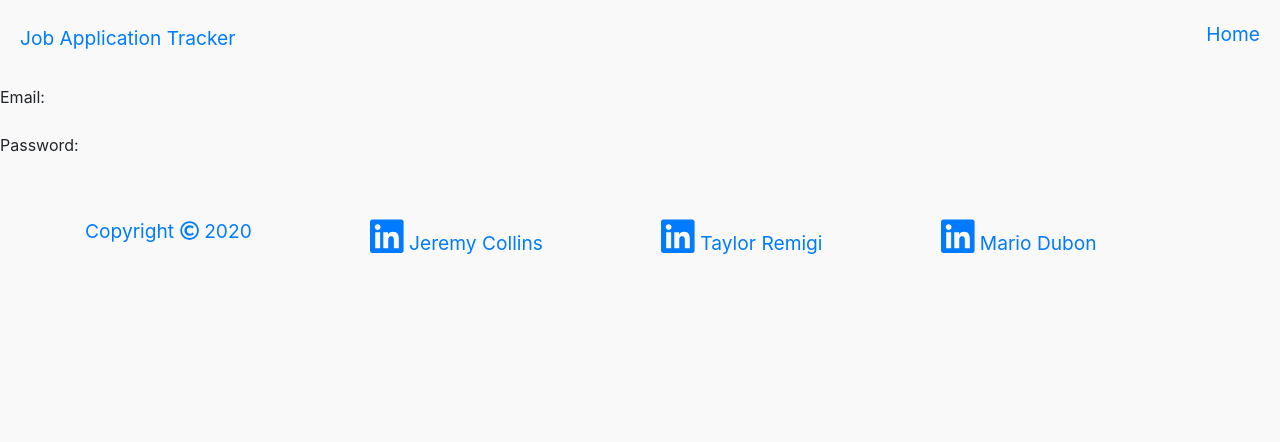
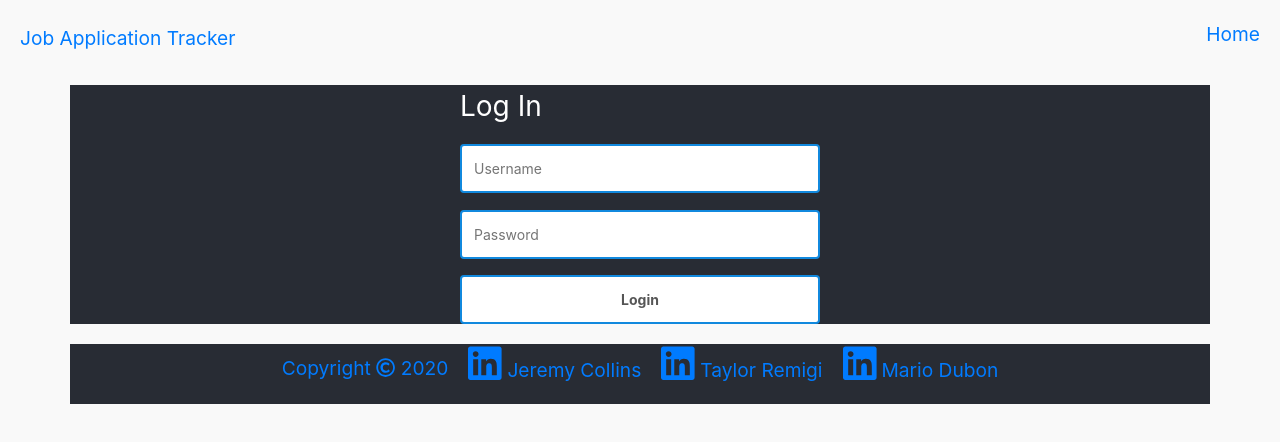
Before and after one commit to garves44/p2-application-tracker, a React (Create React App) app in the folder views/: page /login in a window 1280 px wide. Shown: the top 442 px of the page. Built offline with nearby package versions, Linux system fonts and the light colour scheme; no server answers.

Commit message:
created login page made inputfield component, loginform component, and submitbutton component

```diff
--- a/views/package.json
+++ b/views/package.json
@@ -15,6 +15,7 @@
     "bootstrap": "^4.5.2",
     "jquery": "^3.5.1",
     "mobx": "^5.15.5",
+    "mobx-react": "^6.2.5",
     "react": "^16.13.1",
     "react-bootstrap": "^1.3.0",
     "react-dom": "^16.13.1",
--- a/views/src/App.css
+++ /dev/null
@@ -1,38 +0,0 @@
-.App {
-  text-align: center;
-}
-
-.App-logo {
-  height: 40vmin;
-  pointer-events: none;
-}
-
-@media (prefers-reduced-motion: no-preference) {
-  .App-logo {
-    animation: App-logo-spin infinite 20s linear;
-  }
-}
-
-.App-header {
-  background-color: #282c34;
-  min-height: 100vh;
-  display: flex;
-  flex-direction: column;
-  align-items: center;
-  justify-content: center;
-  font-size: calc(10px + 2vmin);
-  color: white;
-}
-
-.App-link {
-  color: #61dafb;
-}
-
-@keyframes App-logo-spin {
-  from {
-    transform: rotate(0deg);
-  }
-  to {
-    transform: rotate(360deg);
-  }
-}
--- a/views/src/components/InputField/index.js
+++ b/views/src/components/InputField/index.js
@@ -1,7 +1,19 @@
 import React from "react";
 
-const InputField = () => {
-  return <div className="inputField"></div>;
-};
+class InputField extends React.Component {
+  render() {
+    return (
+      <div className="inputField">
+        <input
+          className="input"
+          type={this.props.type}
+          placeholder={this.props.placeholder}
+          value={this.props.value}
+          onChange={(e) => this.props.onChange(e.target.value)}
+        />
+      </div>
+    );
+  }
+}
 
 export default InputField;
--- a/views/src/components/LoginForm/index.js
+++ b/views/src/components/LoginForm/index.js
@@ -1,9 +1,95 @@
 import React from "react";
 import SubmitButton from "../SubmitButton";
 import InputField from "../InputField";
+import UserStore from "../../store/UserStore";
 
-const LoginForm = () => {
-  return <div className="loginForm"></div>;
-};
+class LoginForm extends React.Component {
+  constructor(props) {
+    super(props);
+    this.state = {
+      username: "",
+      password: "",
+      buttonDisabled: false,
+    };
+  }
+  setInputValue(property, val) {
+    val = val.trim();
+    if (val.length > 12) {
+      return;
+    }
+    this.setState({
+      [property]: val,
+    });
+  }
+
+  resetForm() {
+    this.setState({
+      username: "",
+      password: "",
+      buttonDisabled: false,
+    });
+  }
+  async doLogin() {
+    if (!this.state.username) {
+      return;
+    }
+    if (!this.state.password) {
+      return;
+    }
+    this.setState({
+      buttonDisabled: true,
+    });
+    try {
+      let res = await fetch("/login", {
+        method: "post",
+        headers: {
+          Accept: "application/json",
+          "Content-Type": "application/json",
+        },
+        body: JSON.stringify({
+          username: this.state.username,
+          password: this.state.password,
+        }),
+      });
+
+      let result = await res.json();
+
+      if (result && result.success) {
+        UserStore.isLoggedIn = true;
+        UserStore.username = result.username;
+      } else if (result && result.success === false) {
+        this.resetForm();
+        alert(result.msg);
+      }
+    } catch (e) {
+      console.log(e);
+      this.resetForm();
+    }
+  }
+  render() {
+    return (
+      <div className="loginForm">
+        Log In
+        <InputField
+          type="text"
+          placeholder="Username"
+          value={this.state.username ? this.state.username : ""}
+          onChange={(val) => this.setInputValue("username", val)}
+        />
+        <InputField
+          type="password"
+          placeholder="Password"
+          value={this.state.password ? this.state.password : ""}
+          onChange={(val) => this.setInputValue("password", val)}
+        />
+        <SubmitButton
+          text="Login"
+          disabled={this.state.buttonDisabled}
+          onClick={() => this.doLogin()}
+        />
+      </div>
+    );
+  }
+}
 
 export default LoginForm;
--- a/views/src/components/SubmitButton/index.js
+++ b/views/src/components/SubmitButton/index.js
@@ -1,7 +1,19 @@
 import React from "react";
 
-const SubmitButton = () => {
-  return <div className="submitButton"></div>;
-};
+class SubmitButton extends React.Component {
+  render() {
+    return (
+      <div className="submitButton">
+        <button
+          className="btn"
+          disable={this.props.disabled}
+          onClick={() => this.props.onClick()}
+        >
+          {this.props.text}
+        </button>
+      </div>
+    );
+  }
+}
 
 export default SubmitButton;
--- a/views/src/pages/Login.js
+++ b/views/src/pages/Login.js
@@ -1,73 +1,87 @@
 import React from "react";
+import { observer } from "mobx-react";
+import UserStore from "../store/UserStore";
+import LoginForm from "../components/LoginForm";
+import SubmitButton from "../components/SubmitButton";
 
-const Login = () => {
-  return (
-    <div>
-      <form>
-        <div className="form-group row">
-          <label className="col-sm-4 form-label" htmlFor="username">
-            Email:
-          </label>
-          <div className="col-sm-8 input-group">
-            {/* <input
-              className="form-input"
-              type="text"
-              id="username"
-              name="username"
-              placeholder="Username"
-              // // value={loginForm.username}
-              // // onChange={(event) => {
-              // //   const { name, value } = event.target;
-              // //   setLoginForm((prevState) => ({
-              // //     ...prevState,
-              //     [name]: value,
-              //   }));
-              // }}
-              onKeyUp={() => validateForm()}
-            /> */}
+class Login extends React.Component {
+  //Logging IN Function
+  async componentDidMount() {
+    try {
+      let res = await fetch("/isLoggedIn", {
+        method: "post",
+        headers: {
+          Accept: "application/json",
+          "Content-Type": "application/json",
+        },
+      });
+      let result = await res.json();
+
+      if (result && result.success) {
+        UserStore.loading = false;
+        UserStore.isLoggedIn = true;
+        UserStore.username = result.username;
+      } else {
+        UserStore.loading = false;
+        UserStore.isLoggedIn = false;
+      }
+    } catch (e) {
+      UserStore.loading = false;
+      UserStore.isLoggedIn = false;
+    }
+  }
+
+  //Logging OUT function
+  async doLogout() {
+    try {
+      let res = await fetch("/logout", {
+        method: "post",
+        headers: {
+          Accept: "application/json",
+          "Content-Type": "application/json",
+        },
+      });
+      let result = await res.json();
+
+      if (result && result.success) {
+        UserStore.isLoggedIn = false;
+        UserStore.username = "";
+      }
+    } catch (e) {
+      console.log(e);
+    }
+  }
+  render() {
+    if (UserStore.loading) {
+      return (
+        <div className="login">
+          <div className="container">Loading please wait...</div>
+        </div>
+      );
+    } else {
+      if (UserStore.isLoggedIn) {
+        return (
+          <div className="login">
+            <div className="container">
+              Welcome {UserStore.username}
+              <SubmitButton
+                text={"Logout"}
+                disabled={false}
+                onClick={() => this.doLogout()}
+              />
+            </div>
           </div>
+        );
+      }
+    }
+    return (
+      <div className="login">
+        <div className="container">
+          <LoginForm />
         </div>
-        <div className="form-group row">
-          <label className="col-sm-4 form-label" htmlFor="password">
-            Password:{" "}
-          </label>
-          <div className="col-sm-8 input-group">
-            {/* <input
-              className="form-input"
-              name="password"
-              type="password"
-              placeholder="password"
-              value={loginForm.password}
-              onChange={(event) => {
-                const { name, value } = event.target;
-                setLoginForm((prevState) => ({
-                  ...prevState,
-                  [name]: value,
-                }));
-              }}
-              onKeyUp={() => validateForm()}
-            /> */}
-          </div>
-        </div>
-        <div className="form-group row">
-          <span className="col-sm-12 input-group-btn text-right">
-            {/* <button
-              className="btn btn-dark form-input"
-              onClick={(e) => {
-                e.preventDefault();
-                if (loginForm.validate_form) {
-                  handleLoginSubmit(loginForm);
-                }
-              }}
-              type="submit"
-            >
-              <FontAwesomeIcon icon={faUser} /> Login
-            </button> */}
-          </span>
-        </div>
-      </form>
-    </div>
-  );
-};
+      </div>
+    );
+  }
+}
 
-export default Login;
+export default observer(Login);
--- a/views/src/styled/Global.js
+++ b/views/src/styled/Global.js
@@ -10,4 +10,61 @@ body {
     background-color: var(--main-bg-color)
 }
 
+body, html, #root, .app, .container {
+    width: 100%;
+    height: 100%;
+  }
+
+
+  .container {
+    font-size: 28px;
+    color: #fff;
+    display: flex;
+    flex-direction: column;
+    align-items: center;
+    justify-content: center;
+    background-color: #282c34;
+  }
+
+  .loginForm {
+   box-sizing: border-box;
+   width: 100%;
+   max-width: 400px;
+   padding-left: 20px;
+   padding-right: 20px;
+  }
+
+  .inputField {
+   padding-top: 16px;
+  }
+
+  .input {
+   box-sizing: border-box;
+   outline: none;
+   border: solid 2px #1189de;
+   border-radius: 4px;
+   color: #292929;
+   width: 100%;
+   padding: 12px;
+   font-size: 14px;
+   background: rgba(255, 255, 255, 1);
+  }
+
+  .submitButton {
+   padding-top: 16px;
+  }
+
+
+  .btn {
+   width: 100%;
+   min-width: 280px;
+   color: #565656;
+   padding: 12px;
+   font-size: 14px;
+   font-weight: bold;
+   border: solid 2px #1189de;
+   border-radius: 4px;
+   background: #fff;
+   cursor: pointer;
+  }
 `;
```
Also changed, not shown: 1 other file (tests, documents, lock files or other folders).
